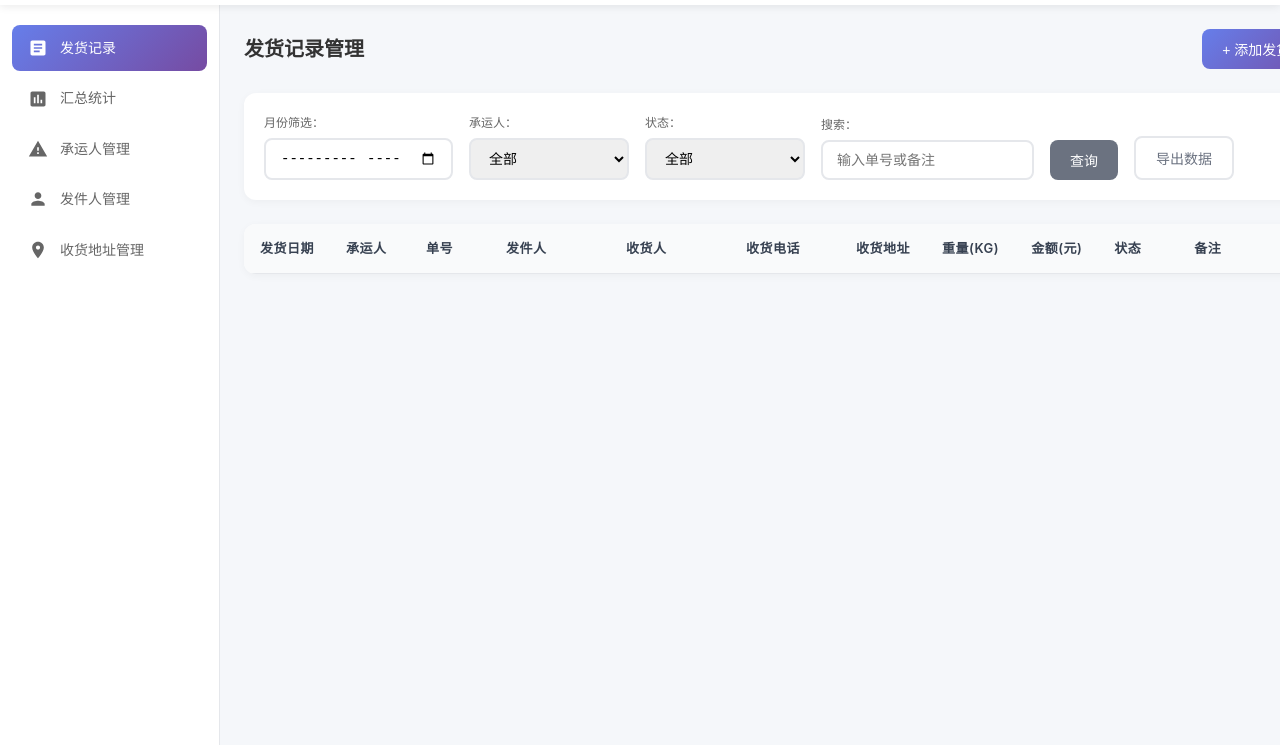
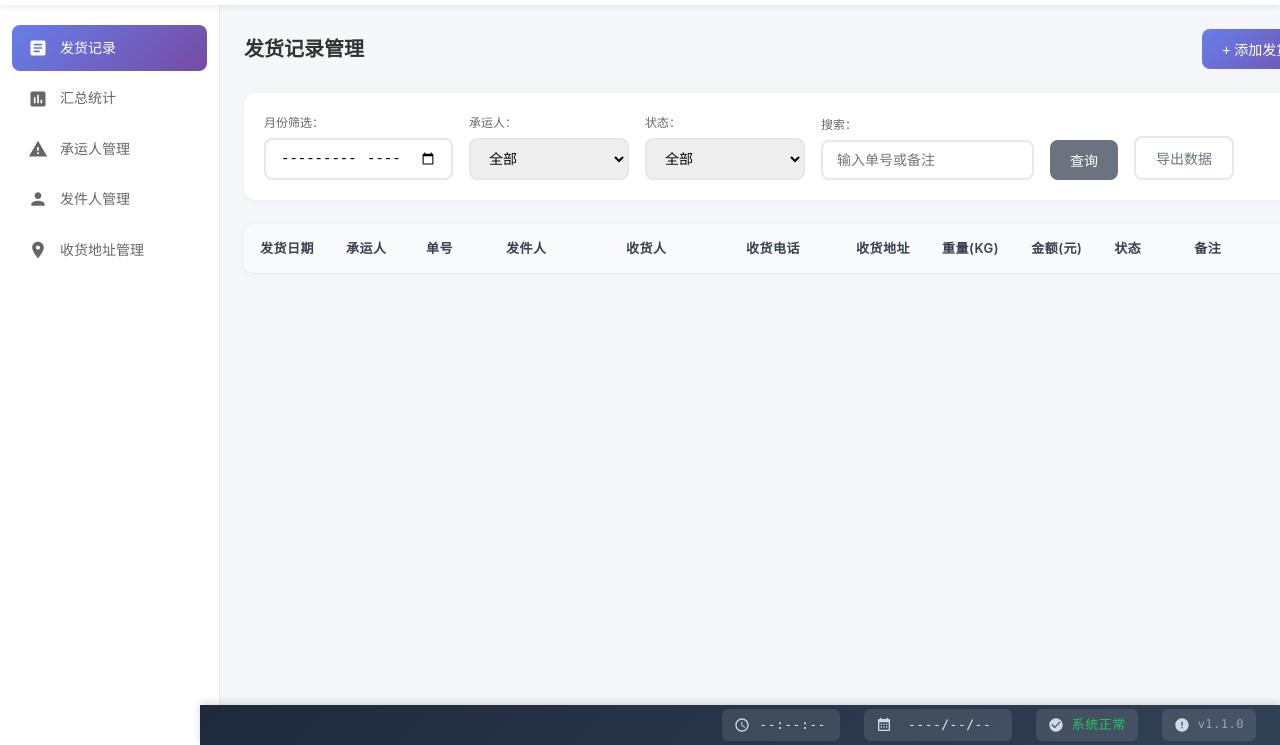
Before and after one commit to cruiseven/XINDA_Express, a website: page frontend/index.html in a window 1280 px wide. Shown: the part 55-800 px from the top of the page. Drawn offline with Linux system fonts and the light colour scheme; no server answers.

Commit message:
feat: 添加底部状态栏
- 新增底部状态栏，显示时间、日期、系统状态和版本号
- 状态栏固定在页面底部，深色主题
- 时间每秒自动更新
- 版本号从后端 API 获取
- 鼠标悬停时有交互效果

```diff
--- a/frontend/css/style.css
+++ b/frontend/css/style.css
@@ -1071,3 +1071,71 @@ datalist {
     transform: rotate(360deg);
   }
 }
+
+/* ==================== 底部状态栏样式 ==================== */
+
+.status-bar {
+  position: fixed;
+  bottom: 0;
+  left: 200px;
+  right: 0;
+  height: 40px;
+  background: linear-gradient(135deg, #1e293b 0%, #334155 100%);
+  color: #e2e8f0;
+  display: flex;
+  align-items: center;
+  justify-content: flex-end;
+  padding: 0 24px;
+  font-size: 13px;
+  box-shadow: 0 -2px 8px rgba(0, 0, 0, 0.15);
+  z-index: 100;
+  gap: 24px;
+}
+
+.status-item {
+  display: flex;
+  align-items: center;
+  gap: 8px;
+  padding: 6px 12px;
+  background: rgba(255, 255, 255, 0.1);
+  border-radius: 6px;
+  transition: all 0.3s ease;
+}
+
+.status-item:hover {
+  background: rgba(255, 255, 255, 0.15);
+}
+
+.status-item svg {
+  opacity: 0.9;
+}
+
+.status-item span {
+  font-family: 'SF Mono', 'Consolas', 'Monaco', monospace;
+  letter-spacing: 0.5px;
+}
+
+#currentTime {
+  min-width: 70px;
+  text-align: center;
+}
+
+#currentDate {
+  min-width: 100px;
+  text-align: center;
+}
+
+#systemStatus {
+  color: #22c55e;
+  font-weight: 500;
+}
+
+#versionInfo {
+  color: #94a3b8;
+  font-size: 12px;
+}
+
+/* 主内容区底部留出空间，避免被状态栏遮挡 */
+.main-content {
+  padding-bottom: 60px;
+}
--- a/frontend/index.html
+++ b/frontend/index.html
@@ -331,6 +331,34 @@
     <span id="toastMessage"></span>
   </div>
 
+  <!-- 底部状态栏 -->
+  <footer class="status-bar">
+    <div class="status-item">
+      <svg viewBox="0 0 24 24" width="16" height="16" fill="currentColor">
+        <path d="M11.99 2C6.47 2 2 6.48 2 12s4.47 10 9.99 10C17.52 22 22 17.52 22 12S17.52 2 11.99 2zM12 20c-4.42 0-8-3.58-8-8s3.58-8 8-8 8 3.58 8 8-3.58 8-8 8zm.5-13H11v6l5.25 3.15.75-1.23-4.5-2.67z"/>
+      </svg>
+      <span id="currentTime">--:--:--</span>
+    </div>
+    <div class="status-item">
+      <svg viewBox="0 0 24 24" width="16" height="16" fill="currentColor">
+        <path d="M19 3h-1V1h-2v2H8V1H6v2H5c-1.11 0-1.99.9-1.99 2L3 19c0 1.1.89 2 2 2h14c1.1 0 2-.9 2-2V5c0-1.1-.9-2-2-2zm0 16H5V8h14v11zM9 10H7v2h2v-2zm4 0h-2v2h2v-2zm4 0h-2v2h2v-2zm-8 4H7v2h2v-2zm4 0h-2v2h2v-2zm4 0h-2v2h2v-2z"/>
+      </svg>
+      <span id="currentDate">----/--/--</span>
+    </div>
+    <div class="status-item">
+      <svg viewBox="0 0 24 24" width="16" height="16" fill="currentColor">
+        <path d="M12 2C6.48 2 2 6.48 2 12s4.48 10 10 10 10-4.48 10-10S17.52 2 12 2zm-2 15l-5-5 1.41-1.41L10 14.17l7.59-7.59L19 8l-9 9z"/>
+      </svg>
+      <span id="systemStatus">系统正常</span>
+    </div>
+    <div class="status-item">
+      <svg viewBox="0 0 24 24" width="16" height="16" fill="currentColor">
+        <path d="M12 2C6.48 2 2 6.48 2 12s4.48 10 10 10 10-4.48 10-10S17.52 2 12 2zm1 15h-2v-2h2v2zm0-4h-2V7h2v6z"/>
+      </svg>
+      <span id="versionInfo">v1.1.0</span>
+    </div>
+  </footer>
+
   <script src="js/api.js"></script>
   <script src="js/app.js"></script>
 </body>
--- a/frontend/js/app.js
+++ b/frontend/js/app.js
@@ -124,6 +124,9 @@ async function initApp() {
 
   // 加载默认页面（发货记录）
   await navigateToPage('shipments');
+
+  // 初始化底部状态栏
+  initStatusBar();
 }
 
 /**
@@ -1507,3 +1510,68 @@ function getTrackingStatusClass(status) {
 
 // 暴露物流查询函数到全局
 window.showTracking = showTracking;
+
+// ==================== 底部状态栏 ====================
+
+/**
+ * 初始化底部状态栏
+ * 更新时间、系统状态等信息
+ */
+function initStatusBar() {
+  // 初始化时间显示
+  updateDateTime();
+
+  // 每秒更新时间
+  setInterval(updateDateTime, 1000);
+
+  // 初始化版本信息
+  initVersionInfo();
+}
+
+/**
+ * 更新日期和时间显示
+ */
+function updateDateTime() {
+  var now = new Date();
+
+  // 更新时间
+  var timeElement = document.getElementById('currentTime');
+  if (timeElement) {
+    var hours = String(now.getHours()).padStart(2, '0');
+    var minutes = String(now.getMinutes()).padStart(2, '0');
+    var seconds = String(now.getSeconds()).padStart(2, '0');
+    timeElement.textContent = hours + ':' + minutes + ':' + seconds;
+  }
+
+  // 更新日期
+  var dateElement = document.getElementById('currentDate');
+  if (dateElement) {
+    var year = now.getFullYear();
+    var month = String(now.getMonth() + 1).padStart(2, '0');
+    var day = String(now.getDate()).padStart(2, '0');
+    dateElement.textContent = year + '/' + month + '/' + day;
+  }
+}
+
+/**
+ * 初始化版本信息显示
+ */
+async function initVersionInfo() {
+  var versionElement = document.getElementById('versionInfo');
+  if (!versionElement) return;
+
+  try {
+    var versionResult = await getVersion();
+    if (versionResult.success) {
+      versionElement.textContent = versionResult.data.currentVersion || 'v1.0.0';
+    } else {
+      versionElement.textContent = 'v1.0.0';
+    }
+  } catch (error) {
+    console.error('获取版本信息失败:', error);
+    versionElement.textContent = 'v1.0.0';
+  }
+}
+
+// 暴露状态栏函数到全局
+window.initStatusBar = initStatusBar;
```
